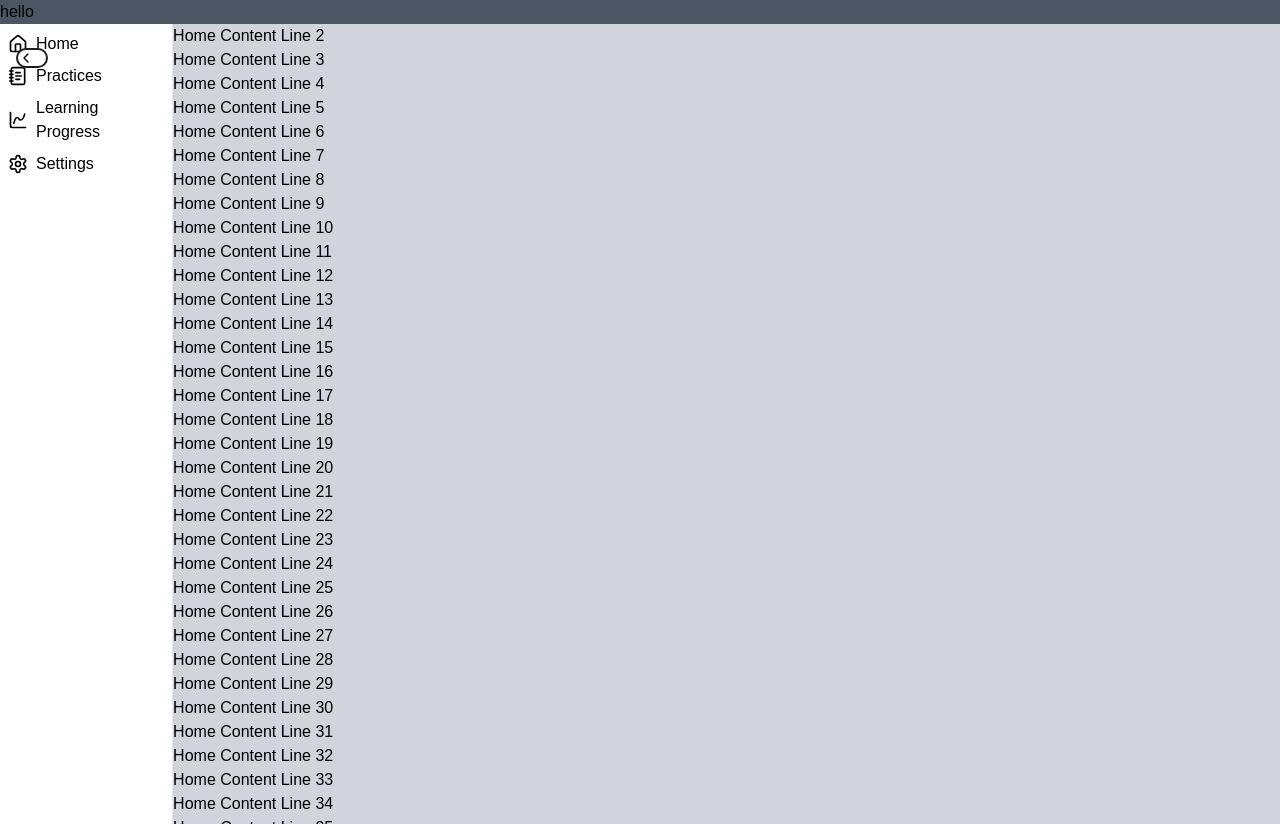
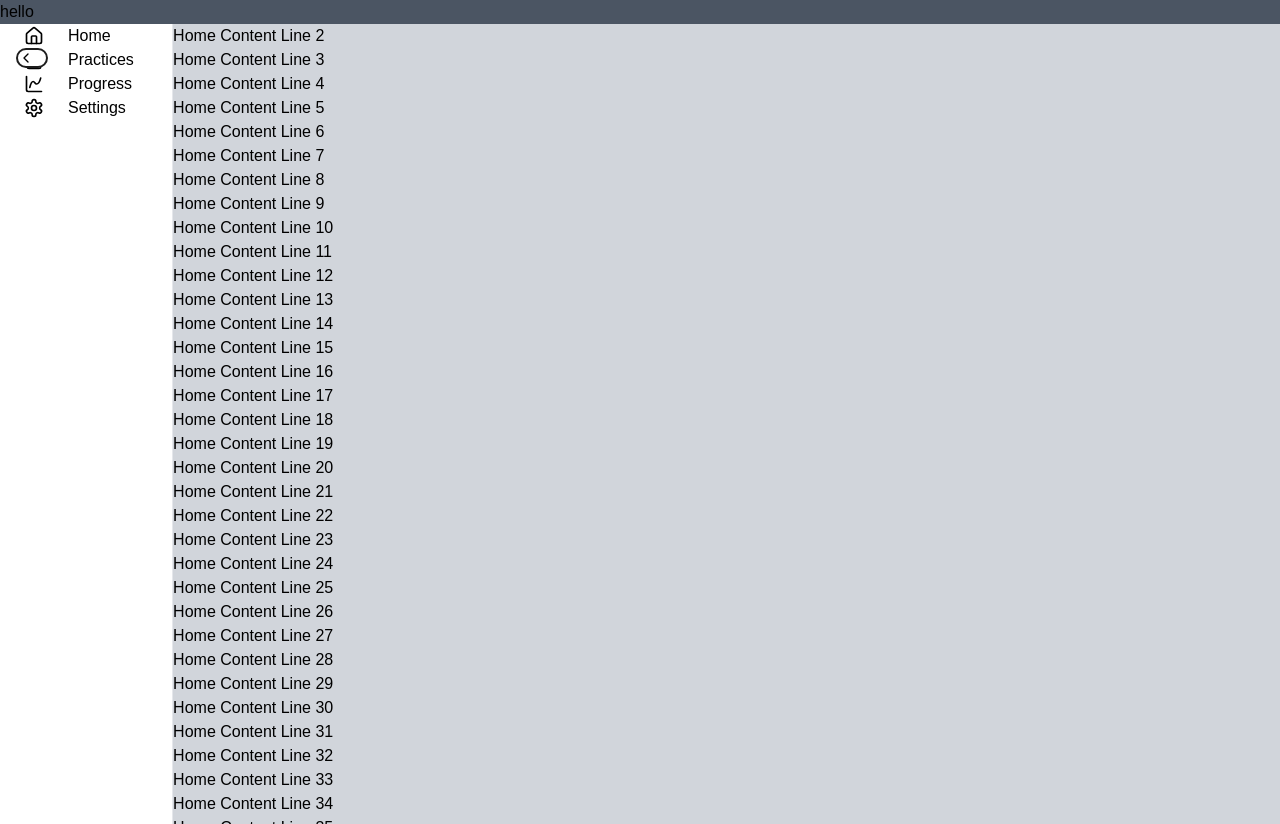
Before and after one commit to tjoetmuty/neeeext-js, a Next.js app: page /dashboard in a window 1280 px wide. Built offline with nearby package versions, Linux system fonts and the light colour scheme.

Commit message:
fix style icon sidebar

```diff
--- a/src/components/sidebar/sideItems.jsx
+++ b/src/components/sidebar/sideItems.jsx
@@ -5,12 +5,12 @@ const SidebarItems = ({ label, icon, href, active, isSideBarOpen }) => {
   return (
     <div>
       {isSideBarOpen ? (
-        <Link href={href} className="flex gap-2 relative items-center m-2">
+        <Link href={href} className="flex items-center mx-6 gap-6">
           <div>{icon}</div>
           <p>{label}</p>
         </Link>
       ) : (
-        <div className="flex flex-col items-center gap-6">{icon}</div>
+        <div className="flex flex-col mx-6">{icon}</div>
       )}
     </div>
   );
--- a/src/config.jsx
+++ b/src/config.jsx
@@ -27,7 +27,7 @@ const NavItems = () => {
       },
       {
         id: 3,
-        name: 'Learning Progress',
+        name: 'Progress',
         href: '/dashboard/learning-progress',
         icon: <ChartSpline size={20}/>,
         active: pathname === '/learning-progress',
```
